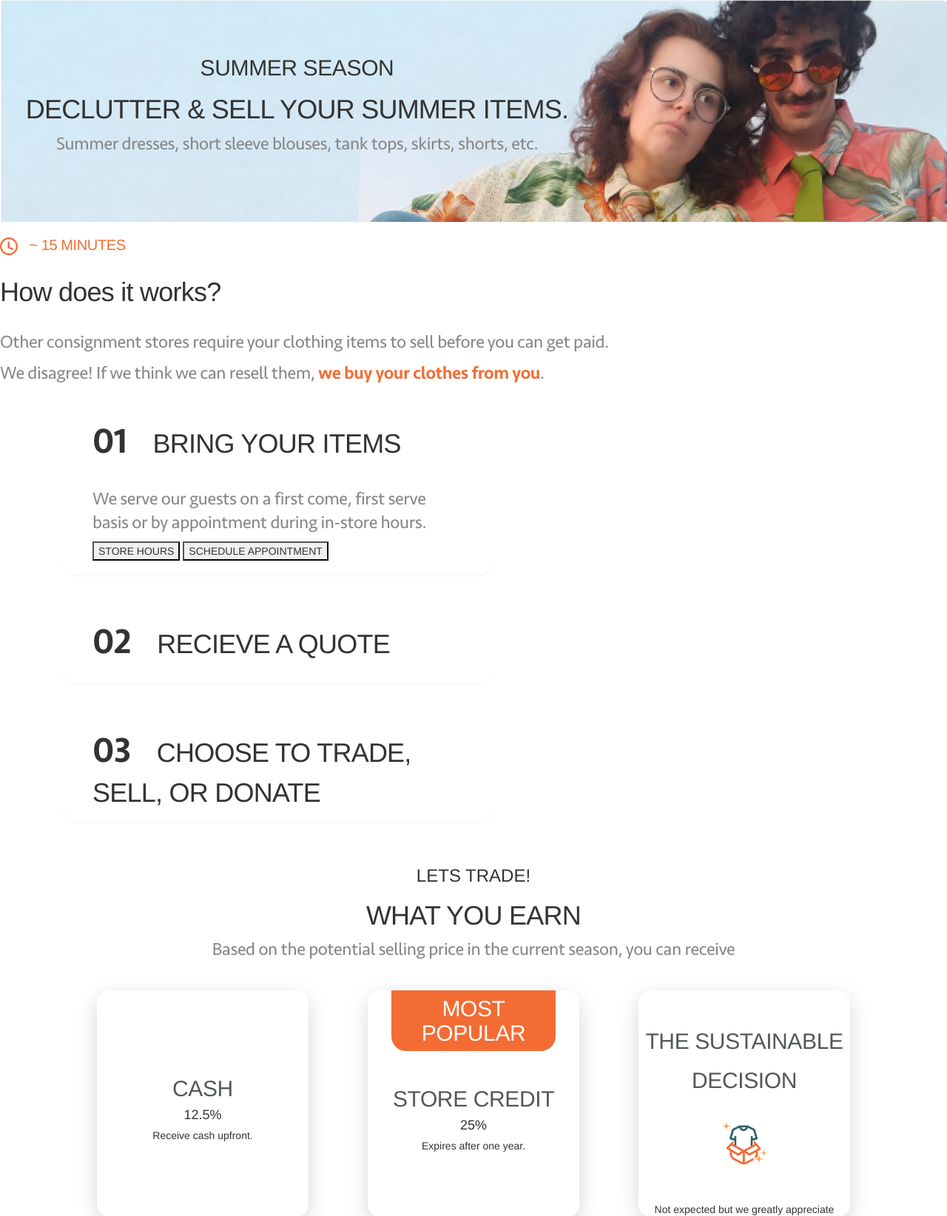
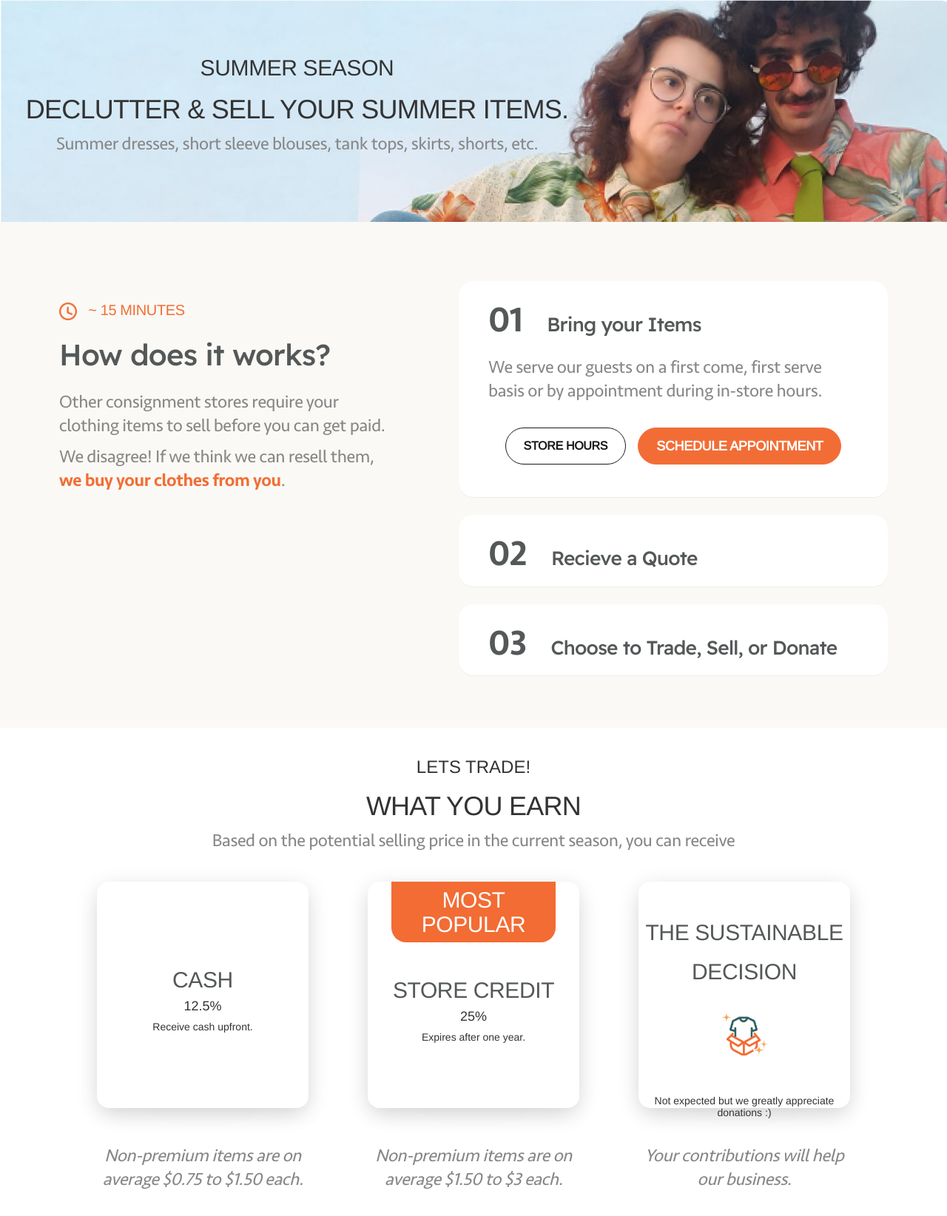
Before and after one commit to Ruprabhu25/boheme-website, a Flask app: template templates/trade.html in a window 1280 px wide; the page is wider, and only the part inside the window is pictured. Shown: the top 1644 px of that part at 74% size. Run offline with Flask 3, Linux system fonts and the light colour scheme; the template is opened without the code that fills it, so the values that code supplies are empty; some libraries are stand-ins or nearby versions; some web fonts are replaced.

Commit message:
css for how does it work

```diff
--- a/static/css/trade.css
+++ b/static/css/trade.css
@@ -65,6 +65,98 @@ p {
     letter-spacing: -0.456px;
 }
 /* trade/background section end */
+
+/* how does it work start */
+#how-does-it-work{
+  height: 684px;
+  display: flex;
+  padding: 48px 80px;
+  justify-content: space-between;
+  align-items: flex-start;
+  align-self: stretch;
+  background: #FAF9F5;
+}
+
+#work-side1{
+  display: flex;
+  width: 454px;
+  flex-direction: column;
+  align-items: flex-start;
+  margin-top: 40px;
+}
+
+#work-side1 h1{
+  color: #545859;
+font-family: "Readex Pro",  medium, sans-serif;
+font-size: 40px;
+font-weight: 500;
+line-height: 32px; /* 80% */
+letter-spacing: -0.76px;
+}
+
+#work-side2{
+  width: 595px;
+  margin-top: 32px;
+  height:500px;
+  flex-direction: column;
+  justify-content: center;
+  align-items: center;
+}
+
+#work-side2 h1{
+  font-size: 26.3px;
+  font-weight: 500;
+  line-height: 26.3px;
+  text-transform: none;
+  color:  #545859;
+  font-family: "Readex Pro", medium, sans-serif;
+}
+
+#store-bttn{
+  display: flex;
+  justify-content: center;
+  align-items: center;
+  gap: 16px;
+  }
+
+#store-hr{
+  display: flex;
+  padding: 8px 24px;
+  justify-content: center;
+  align-items: center;
+  gap: 10px;
+  color: #191919;
+  border-radius: 62px;
+  border: 1px solid #191919;
+  background-color: transparent;
+  font-family: "Arimo", bold, sans-serif;
+  font-size: 16px;
+  font-weight: 700;
+  line-height: 32px; /* 200% */
+  letter-spacing: -0.304px;
+  cursor: pointer;
+  margin-top: 24px;
+  margin-bottom: 24px;
+}
+
+#schedule-button{
+  display: flex;
+  padding: 8px 24px;
+  justify-content: center;
+  align-items: center;
+  border-radius: 62px;
+  border: 1px solid #F26D36;
+  background: #F26D36;
+  color: #FFF;
+  font-family: "Arimo", bold, sans-serif;
+  font-size: 18px;
+  font-weight: 700;
+  line-height: 32px; /* 177.778% */
+  letter-spacing: -0.342px;
+  cursor: pointer;
+}
+
+/* how does it work end */
 
 /* What you earn start */
 #earn-titles {
```
